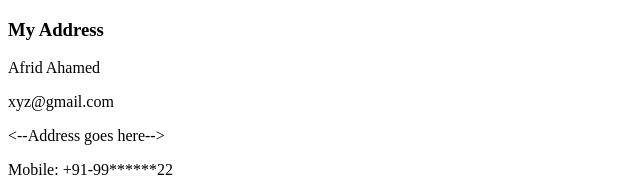
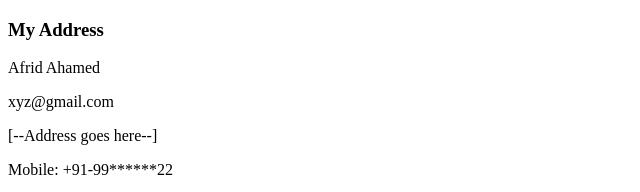
Before and after one commit to Afrid-Ahamed/cv, a plain HTML site: page contact-me.html in a window 1280 px wide. Shown: the top 192 px of the page, 0-640 px from the left. Drawn offline with Linux system fonts and the light colour scheme.

Commit message:
Update contact-me.html

```diff
--- a/contact-me.html
+++ b/contact-me.html
@@ -8,7 +8,7 @@
     <h3>My Address</h3>
     <p>Afrid Ahamed</p>
     <p>xyz@gmail.com</p>
-    <p><--Address goes here--></p>
+    <p>[--Address goes here--]</p>
     <p>Mobile: +91-99******22</p>
 
     <form class="" action="mailto:xyz@gmail.com" method="post">
```
